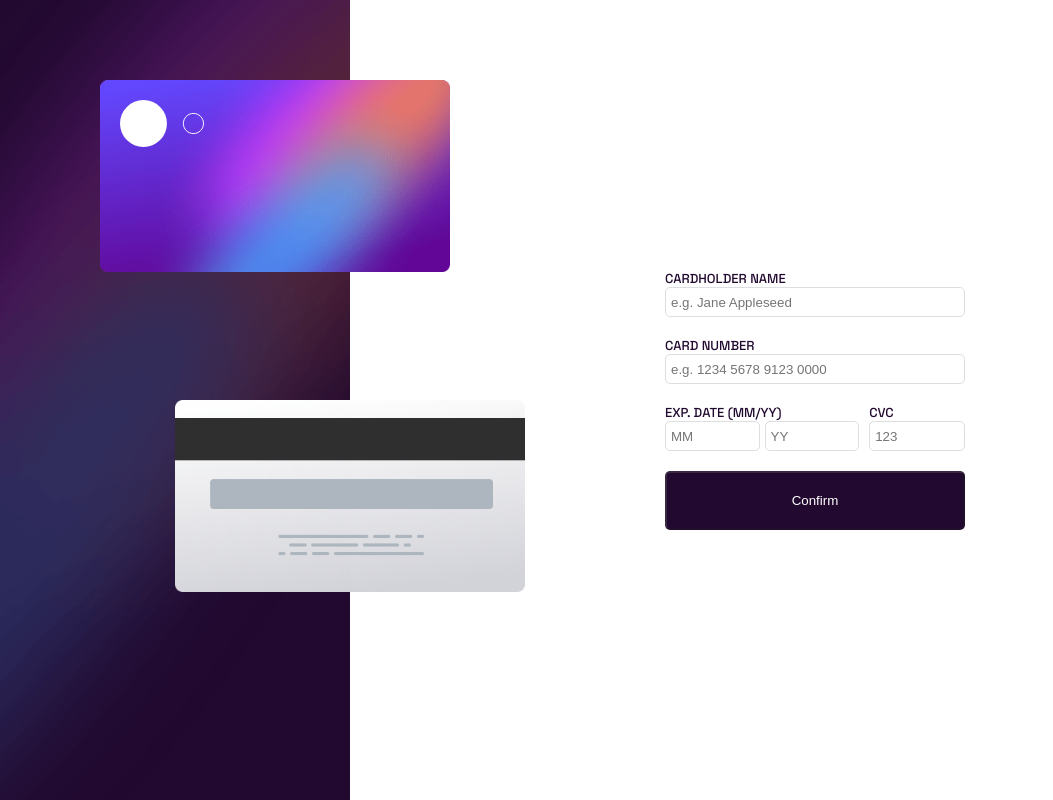
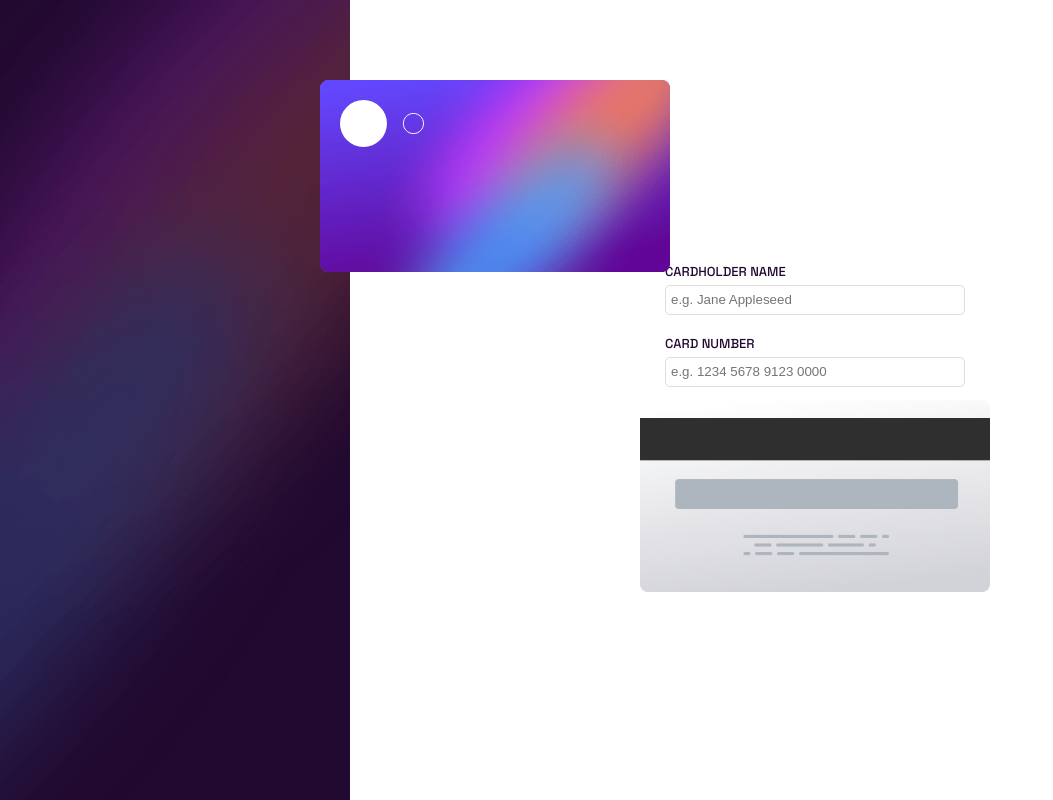
Before and after one commit to OscarCasEsc/FrontendMentor-InteractiveCardDetailsForm, an Angular app: page / in a window 1280 px wide. Shown: the whole page, without its empty margins (0-1053 px from the left). Built offline with nearby package versions, Linux system fonts and the light colour scheme.

Commit message:
💄Change styles

```diff
--- a/src/app/card-back/card-back.component.scss
+++ b/src/app/card-back/card-back.component.scss
@@ -2,7 +2,7 @@
 .card-back{
     position: absolute;
     top:50%;
-    left: calc(350px / 2);
+    left: 50%;
     width: 350px;
     .card-back-cvc {
         position: absolute;
--- a/src/app/card-form/card-form.component.scss
+++ b/src/app/card-form/card-form.component.scss
@@ -6,6 +6,7 @@ form {
             color: $color-very-dark-violet;
             font-size: 13px;
             font-weight: 500;
+            margin-bottom: 5px;
         }
         input{
             width: 100%;
--- a/src/app/card-front/card-front.component.scss
+++ b/src/app/card-front/card-front.component.scss
@@ -2,7 +2,7 @@
 .card-front {
     position: absolute;
     top: 10%;
-    left: calc(350px / 3.5);
+    left: 25%;
     width: 350px;
     .card-front-logo {
         position:absolute;
```
